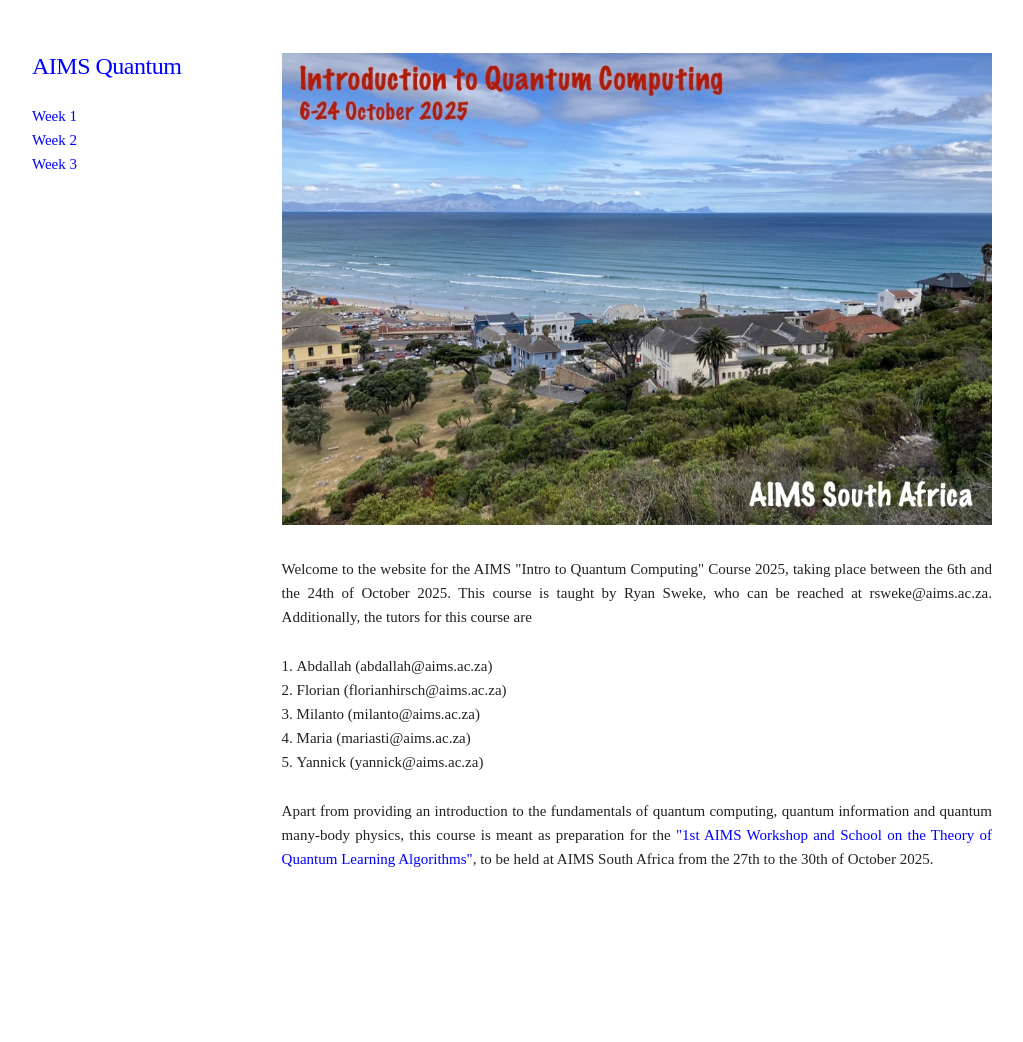
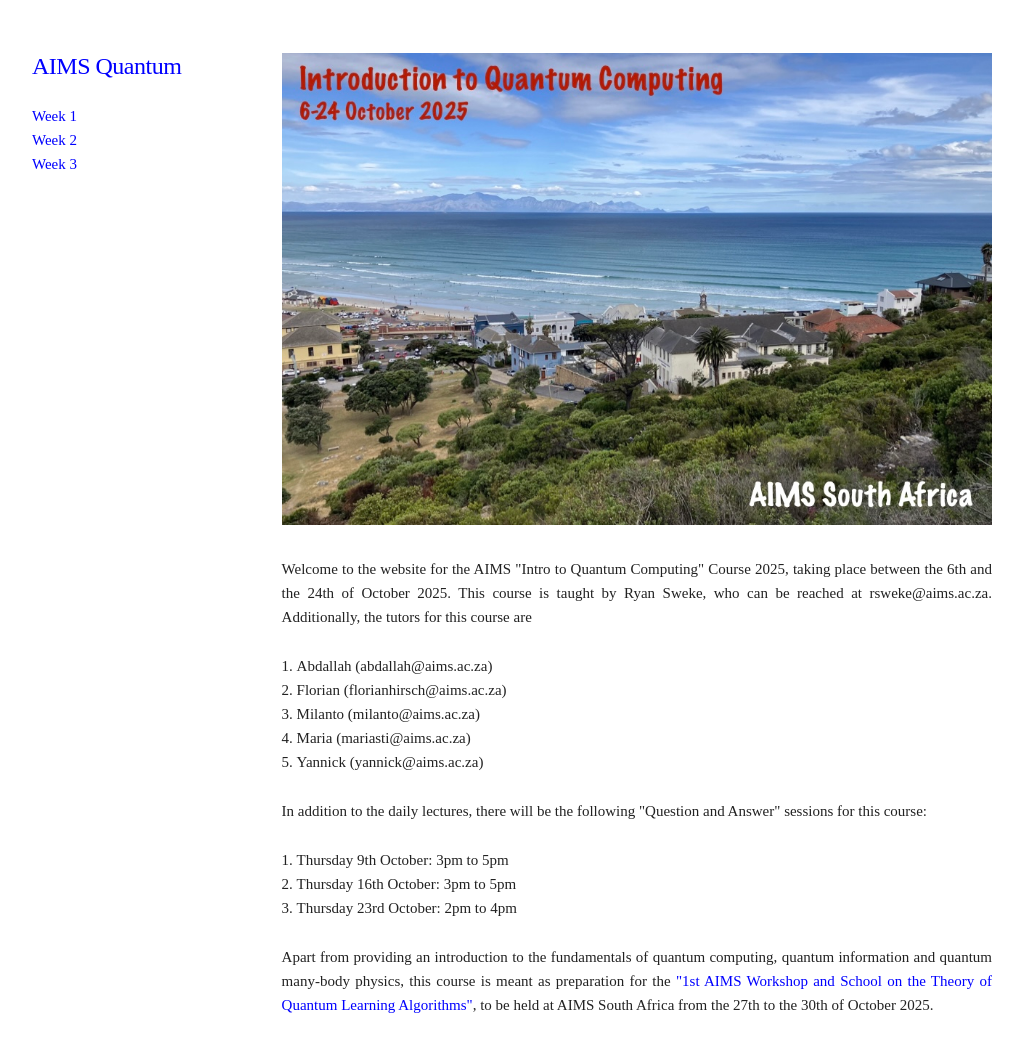
Before and after one commit to R-Sweke/AIMS-Quantum-Computing-2025, a plain HTML site: page index.html in a window 1280 px wide. Shown: the whole page, without its empty margins (128-1151 px from the left). Before the commit the page ends 896 px from the top, so only its background shows below. Drawn offline with Linux system fonts and the light colour scheme.

```diff
--- a/index.html
+++ b/index.html
@@ -55,6 +55,14 @@
           <li> Yannick (yannick@aims.ac.za)</li>
         </ol></p>
 
+        <p> In addition to the daily lectures, there will be the following "Question and Answer" sessions for this course:
+          <ol>
+          <li> Thursday 9th October: 3pm to 5pm</li>
+          <li> Thursday 16th October: 3pm to 5pm </li>
+          <li> Thursday 23rd October: 2pm to 4pm </li>
+        </ol>
+        </p>
+
         <p> Apart from providing an introduction to the fundamentals of quantum computing, quantum information and quantum many-body physics, this course is meant as preparation for the <a href="https://aims-quantum-learning-and-testing.github.io"> "1st AIMS Workshop and School on the Theory of Quantum Learning Algorithms"</a>, to be held at AIMS South Africa from the 27th to the 30th of October 2025.</p>
 
 
```
Also changed, not shown: pages/week1/week1.html (+2 -2 lines), 1 other file.
